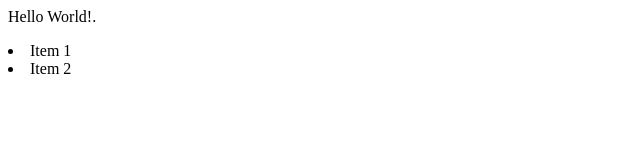
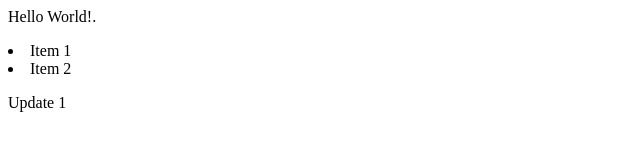
Before and after one commit to Fahadbjmn/contoh, a plain HTML site: page Index.html in a window 1280 px wide. Shown: the full height of the page, 0-640 px from the left. Drawn offline with Linux system fonts and the light colour scheme.

Commit message:
update main
update main

```diff
--- a/Index.html
+++ b/Index.html
@@ -6,5 +6,6 @@
         <p>Hello World!.</p>
         <li>Item 1</li>
         <li>Item 2</li>
+        <p>Update 1<p>
     </body>
 </html>
```
